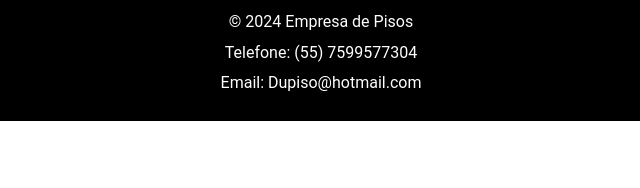
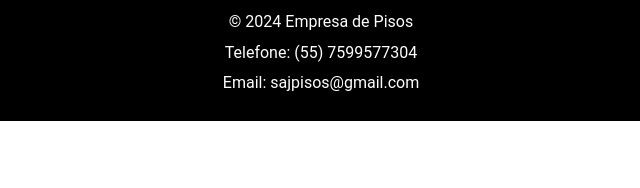
Before and after one commit to IannzInh0/PisoLan-ar, a plain HTML site: page contato.html in a window 1280 px wide. Shown: the part 609-797 px from the top of the page, 319-959 px from the left. Drawn offline with Linux system fonts and the light colour scheme.

Commit message:
Add files via upload

```diff
--- a/contato.html
+++ b/contato.html
@@ -37,7 +37,7 @@
     <footer>
         <p>&copy; 2024 Empresa de Pisos</p>
         <p>Telefone: (55) 7599577304</p>
-        <p>Email: Dupiso@hotmail.com</p>
+        <p>Email: sajpisos@gmail.com</p>
     </footer>
 
 
```
